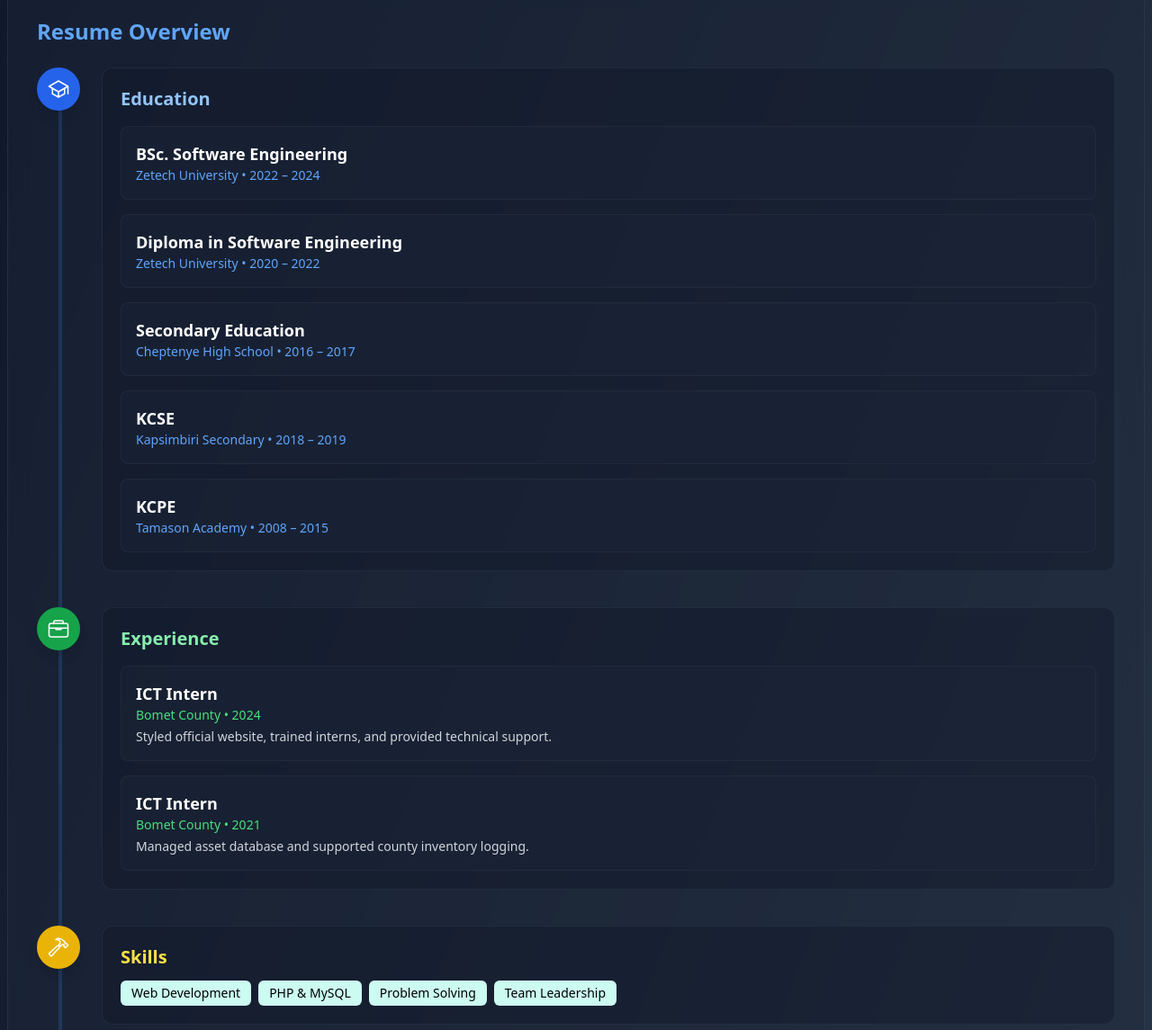
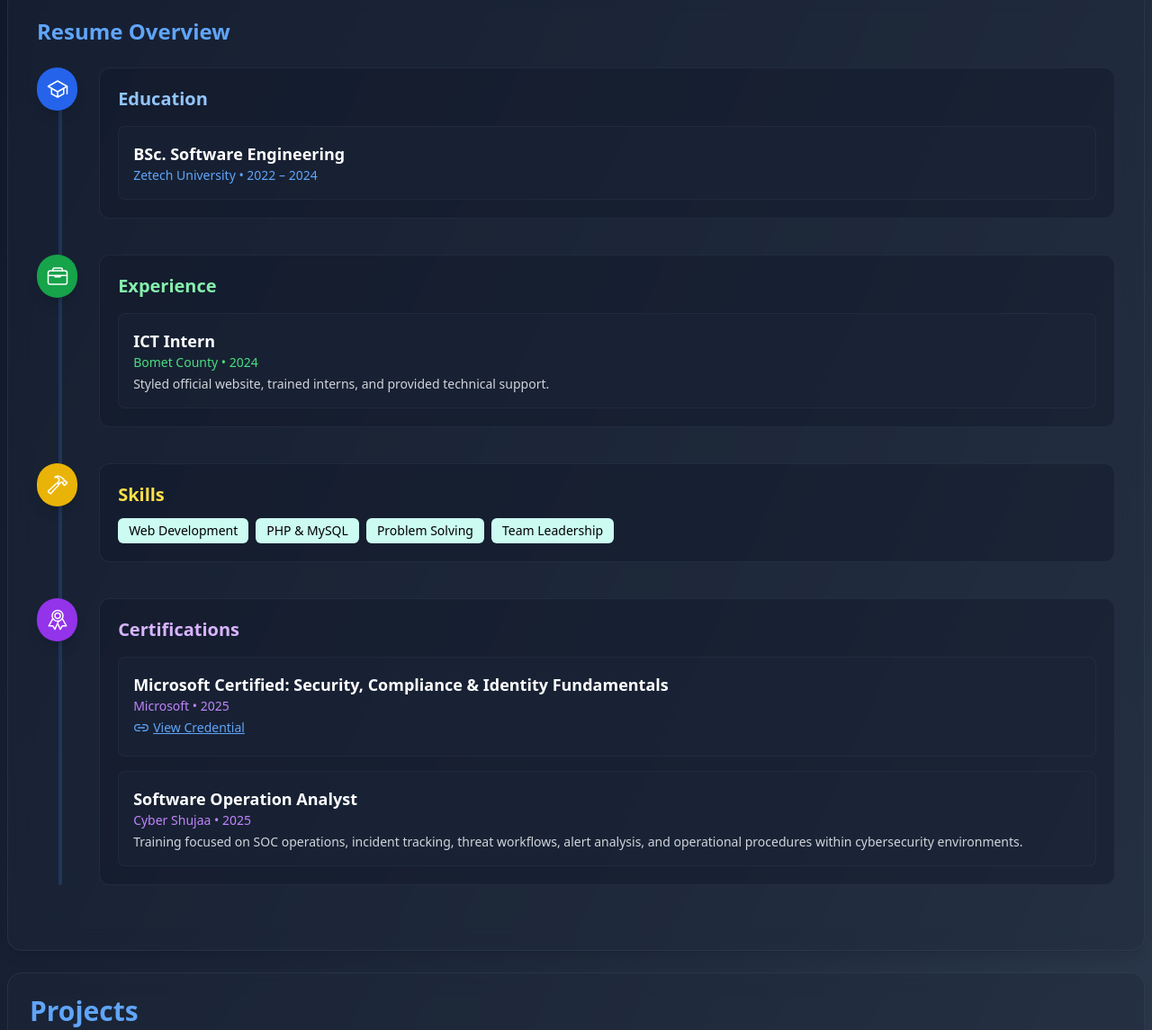
Before and after one commit to kiplangatek/kiplangatek.github.io, a plain HTML site: page index.html in a window 1280 px wide. Shown: the part 436-1581 px from the top of the page at 90% size. Drawn offline with nearby package versions, Linux system fonts and the light colour scheme.

Commit message:
Minor fix

```diff
--- a/index.html
+++ b/index.html
@@ -176,264 +176,222 @@
 
             <section
                 id="resume"
-                class="bg-slate-800/40 backdrop-blur-md border border-slate-600/30 rounded-2xl p-6 md:p-8 shadow-lg"
+                class="bg-slate-800/40 backdrop-blur-md border border-slate-600/30 rounded-2xl p-4 md:p-8 shadow-lg"
             >
-                <h2 class="text-2xl font-semibold text-blue-400 mb-6">
+                <h2
+                    class="text-xl md:text-2xl lg:text-2xl font-semibold text-blue-400 mb-6"
+                >
                     Resume Overview
                 </h2>
 
                 <div class="relative">
                     <!-- Vertical Line -->
                     <div
-                        class="absolute left-6 top-0 h-full w-1 bg-blue-500/20 rounded-full"
+                        class="absolute left-5 md:left-6 top-0 h-full w-1 bg-blue-500/20 rounded-full"
                     ></div>
 
-                    <!-- ITEM COMPONENT (Reusable styles added to each) -->
+                    <!-- ITEM COMPONENT -->
                     <!-- EDUCATION -->
-                    <div class="relative flex gap-4 md:gap-6 mb-10 items-start">
+                    <div
+                        class="relative flex flex-col md:flex-row gap-3 md:gap-6 mb-8 md:mb-10 items-start"
+                    >
                         <!-- Dot -->
                         <div
-                            class="min-w-12 min-h-12 w-12 h-12 flex items-center justify-center bg-blue-600 rounded-full text-white shadow-lg z-10"
+                            class="w-10 h-10 md:w-12 md:h-12 flex items-center justify-center bg-blue-600 rounded-full text-white shadow-lg z-10"
                         >
                             <ion-icon
                                 name="school-outline"
-                                class="text-2xl"
+                                class="text-xl md:text-2xl"
                             ></ion-icon>
                         </div>
 
                         <!-- Content -->
                         <div
-                            class="bg-slate-900/40 p-5 rounded-xl border border-slate-700/40 w-full"
+                            class="bg-slate-900/40 p-4 md:p-5 rounded-xl border border-slate-700/40 w-full"
                         >
-                            <h3 class="text-xl font-bold text-blue-300 mb-4">
+                            <h3
+                                class="text-lg md:text-xl font-bold text-blue-300 mb-4"
+                            >
                                 Education
                             </h3>
-
-                            <div class="space-y-4">
-                                <!-- Education Item -->
+                            <div class="space-y-3 md:space-y-4">
                                 <div
-                                    class="bg-slate-800/40 p-4 rounded-lg border border-slate-700/30"
+                                    class="bg-slate-800/40 p-3 md:p-4 rounded-lg border border-slate-700/30"
                                 >
                                     <h4
-                                        class="text-lg font-semibold text-white"
+                                        class="text-base md:text-lg font-semibold text-white"
                                     >
                                         BSc. Software Engineering
                                     </h4>
-                                    <p class="text-blue-400 text-sm">
+                                    <p class="text-blue-400 text-xs md:text-sm">
                                         Zetech University • 2022 – 2024
                                     </p>
                                 </div>
-
-                                <div
-                                    class="bg-slate-800/40 p-4 rounded-lg border border-slate-700/30"
-                                >
-                                    <h4
-                                        class="text-lg font-semibold text-white"
-                                    >
-                                        Diploma in Software Engineering
-                                    </h4>
-                                    <p class="text-blue-400 text-sm">
-                                        Zetech University • 2020 – 2022
-                                    </p>
-                                </div>
-
-                                <div
-                                    class="bg-slate-800/40 p-4 rounded-lg border border-slate-700/30"
-                                >
-                                    <h4
-                                        class="text-lg font-semibold text-white"
-                                    >
-                                        Secondary Education
-                                    </h4>
-                                    <p class="text-blue-400 text-sm">
-                                        Cheptenye High School • 2016 – 2017
-                                    </p>
-                                </div>
-
-                                <div
-                                    class="bg-slate-800/40 p-4 rounded-lg border border-slate-700/30"
-                                >
-                                    <h4
-                                        class="text-lg font-semibold text-white"
-                                    >
-                                        KCSE
-                                    </h4>
-                                    <p class="text-blue-400 text-sm">
-                                        Kapsimbiri Secondary • 2018 – 2019
-                                    </p>
-                                </div>
-
-                                <div
-                                    class="bg-slate-800/40 p-4 rounded-lg border border-slate-700/30"
-                                >
-                                    <h4
-                                        class="text-lg font-semibold text-white"
-                                    >
-                                        KCPE
-                                    </h4>
-                                    <p class="text-blue-400 text-sm">
-                                        Tamason Academy • 2008 – 2015
-                                    </p>
-                                </div>
+                                <!-- Repeat other education items similarly -->
                             </div>
                         </div>
                     </div>
 
                     <!-- EXPERIENCE -->
-                    <div class="relative flex gap-4 md:gap-6 mb-10 items-start">
+                    <div
+                        class="relative flex flex-col md:flex-row gap-3 md:gap-6 mb-8 md:mb-10 items-start"
+                    >
                         <div
-                            class="min-w-12 min-h-12 w-12 h-12 flex items-center justify-center bg-green-600 rounded-full text-white shadow-lg z-10"
+                            class="w-10 h-10 md:w-12 md:h-12 flex items-center justify-center bg-green-600 rounded-full text-white shadow-lg z-10"
                         >
                             <ion-icon
                                 name="briefcase-outline"
-                                class="text-2xl"
+                                class="text-xl md:text-2xl"
                             ></ion-icon>
                         </div>
 
                         <div
-                            class="bg-slate-900/40 p-5 rounded-xl border border-slate-700/40 w-full"
+                            class="bg-slate-900/40 p-4 md:p-5 rounded-xl border border-slate-700/40 w-full"
                         >
-                            <h3 class="text-xl font-bold text-green-300 mb-4">
+                            <h3
+                                class="text-lg md:text-xl font-bold text-green-300 mb-4"
+                            >
                                 Experience
                             </h3>
-
-                            <div class="space-y-4">
-                                <!-- Experience Item -->
+                            <div class="space-y-3 md:space-y-4">
                                 <div
-                                    class="bg-slate-800/40 p-4 rounded-lg border border-slate-700/30"
+                                    class="bg-slate-800/40 p-3 md:p-4 rounded-lg border border-slate-700/30"
                                 >
                                     <h4
-                                        class="text-lg font-semibold text-white"
+                                        class="text-base md:text-lg font-semibold text-white"
                                     >
                                         ICT Intern
                                     </h4>
-                                    <p class="text-green-400 text-sm">
+                                    <p
+                                        class="text-green-400 text-xs md:text-sm"
+                                    >
                                         Bomet County • 2024
                                     </p>
-                                    <p class="text-gray-300 text-sm mt-1">
+                                    <p
+                                        class="text-gray-300 text-xs md:text-sm mt-1"
+                                    >
                                         Styled official website, trained
                                         interns, and provided technical support.
                                     </p>
                                 </div>
-
-                                <div
-                                    class="bg-slate-800/40 p-4 rounded-lg border border-slate-700/30"
-                                >
-                                    <h4
-                                        class="text-lg font-semibold text-white"
-                                    >
-                                        ICT Intern
-                                    </h4>
-                                    <p class="text-green-400 text-sm">
-                                        Bomet County • 2021
-                                    </p>
-                                    <p class="text-gray-300 text-sm mt-1">
-                                        Managed asset database and supported
-                                        county inventory logging.
-                                    </p>
-                                </div>
+                                <!-- Repeat other experience items similarly -->
                             </div>
                         </div>
                     </div>
 
                     <!-- SKILLS -->
-                    <div class="relative flex gap-4 md:gap-6 mb-10 items-start">
+                    <div
+                        class="relative flex flex-col md:flex-row gap-3 md:gap-6 mb-8 md:mb-10 items-start"
+                    >
                         <div
-                            class="min-w-12 min-h-12 w-12 h-12 flex items-center justify-center bg-yellow-500 rounded-full text-white shadow-lg z-10"
+                            class="w-10 h-10 md:w-12 md:h-12 flex items-center justify-center bg-yellow-500 rounded-full text-white shadow-lg z-10"
                         >
                             <ion-icon
                                 name="hammer-outline"
-                                class="text-2xl"
+                                class="text-xl md:text-2xl"
                             ></ion-icon>
                         </div>
 
                         <div
-                            class="bg-slate-900/40 p-5 rounded-xl border border-slate-700/40 w-full"
+                            class="bg-slate-900/40 p-4 md:p-5 rounded-xl border border-slate-700/40 w-full"
                         >
-                            <h3 class="text-xl font-bold text-yellow-300 mb-3">
+                            <h3
+                                class="text-lg md:text-xl font-bold text-yellow-300 mb-3"
+                            >
                                 Skills
                             </h3>
-
-                            <div class="flex flex-wrap gap-2">
+                            <div
+                                class="flex flex-wrap gap-2 text-xs md:text-sm"
+                            >
                                 <span
-                                    class="px-3 py-1 bg-teal-100 text-black font-medium rounded-md text-sm"
-                                    >Web Development</span
+                                    class="px-2 py-1 md:px-3 md:py-1 bg-teal-100 text-black font-medium rounded-md"
                                 >
+                                    Web Development
+                                </span>
                                 <span
-                                    class="px-3 py-1 bg-teal-100 text-black font-medium rounded-md text-sm"
-                                    >PHP & MySQL</span
+                                    class="px-2 py-1 md:px-3 md:py-1 bg-teal-100 text-black font-medium rounded-md"
                                 >
+                                    PHP & MySQL
+                                </span>
                                 <span
-                                    class="px-3 py-1 bg-teal-100 text-black font-medium rounded-md text-sm"
-                                    >Problem Solving</span
+                                    class="px-2 py-1 md:px-3 md:py-1 bg-teal-100 text-black font-medium rounded-md"
                                 >
+                                    Problem Solving
+                                </span>
                                 <span
-                                    class="px-3 py-1 bg-teal-100 text-black font-medium rounded-md text-sm"
-                                    >Team Leadership</span
+                                    class="px-2 py-1 md:px-3 md:py-1 bg-teal-100 text-black font-medium rounded-md"
                                 >
+                                    Team Leadership
+                                </span>
                             </div>
                         </div>
                     </div>
 
                     <!-- CERTIFICATIONS -->
-                    <div class="relative flex gap-4 md:gap-6 items-start mb-10">
+                    <div
+                        class="relative flex flex-col md:flex-row gap-3 md:gap-6 mb-8 md:mb-10 items-start"
+                    >
                         <div
-                            class="min-w-12 min-h-12 w-12 h-1 flex items-center justify-center bg-purple-600 rounded-full text-white shadow-lg z-10"
+                            class="w-10 h-10 md:w-12 md:h-12 flex items-center justify-center bg-purple-600 rounded-full text-white shadow-lg z-10"
                         >
                             <ion-icon
                                 name="ribbon-outline"
-                                class="text-2xl"
+                                class="text-xl md:text-2xl"
                             ></ion-icon>
                         </div>
 
                         <div
-                            class="bg-slate-900/40 p-5 rounded-xl border border-slate-700/40 w-full"
+                            class="bg-slate-900/40 p-4 md:p-5 rounded-xl border border-slate-700/40 w-full"
                         >
-                            <h3 class="text-xl font-bold text-purple-300 mb-4">
+                            <h3
+                                class="text-lg md:text-xl font-bold text-purple-300 mb-4"
+                            >
                                 Certifications
                             </h3>
-
-                            <div class="space-y-4">
-                                <!-- Certification Item 1 -->
+                            <div class="space-y-3 md:space-y-4">
                                 <div
-                                    class="bg-slate-800/40 p-4 rounded-lg border border-slate-700/30"
+                                    class="bg-slate-800/40 p-3 md:p-4 rounded-lg border border-slate-700/30"
                                 >
                                     <h4
-                                        class="text-lg font-semibold text-white"
+                                        class="text-base md:text-lg font-semibold text-white"
                                     >
                                         Microsoft Certified: Security,
                                         Compliance & Identity Fundamentals
                                     </h4>
-                                    <p class="text-purple-400 text-sm">
+                                    <p
+                                        class="text-purple-400 text-xs md:text-sm"
+                                    >
                                         Microsoft • 2025
                                     </p>
-
                                     <a
                                         href="https://learn.microsoft.com/en-us/users/kiplangatedwin/credentials/78ba90fe974061b9"
                                         target="_blank"
-                                        class="inline-flex items-center text-blue-400 hover:text-blue-300 underline mt-1"
+                                        class="inline-flex items-center text-blue-400 hover:text-blue-300 underline mt-1 text-xs md:text-sm"
                                     >
                                         <ion-icon
                                             name="link-outline"
-                                            class="text-lg mr-1"
+                                            class="text-base md:text-lg mr-1"
                                         ></ion-icon>
                                         View Credential
                                     </a>
                                 </div>
 
-                                <!-- Certification Item 2 (NEW) -->
                                 <div
-                                    class="bg-slate-800/40 p-4 rounded-lg border border-slate-700/30"
+                                    class="bg-slate-800/40 p-3 md:p-4 rounded-lg border border-slate-700/30"
                                 >
                                     <h4
-                                        class="text-lg font-semibold text-white"
+                                        class="text-base md:text-lg font-semibold text-white"
                                     >
                                         Software Operation Analyst
                                     </h4>
-                                    <p class="text-purple-400 text-sm">
+                                    <p
+                                        class="text-purple-400 text-xs md:text-sm"
+                                    >
                                         Cyber Shujaa • 2025
                                     </p>
-                                    <p class="text-gray-300 text-sm mt-1">
+                                    <p
+                                        class="text-gray-300 text-xs md:text-sm mt-1"
+                                    >
                                         Training focused on SOC operations,
                                         incident tracking, threat workflows,
                                         alert analysis, and operational
```
